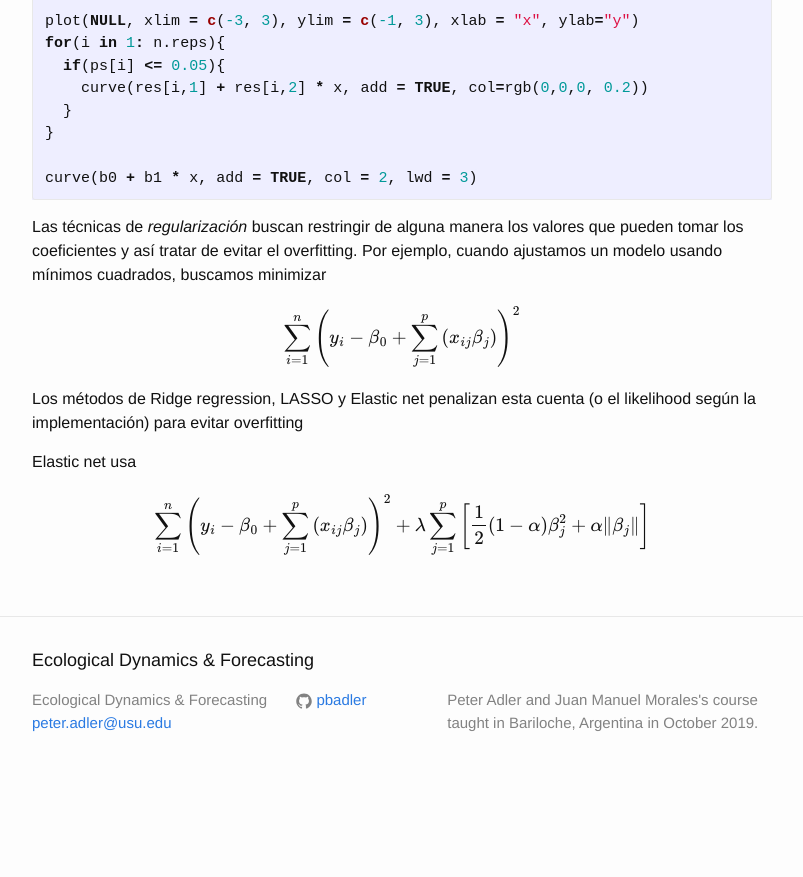
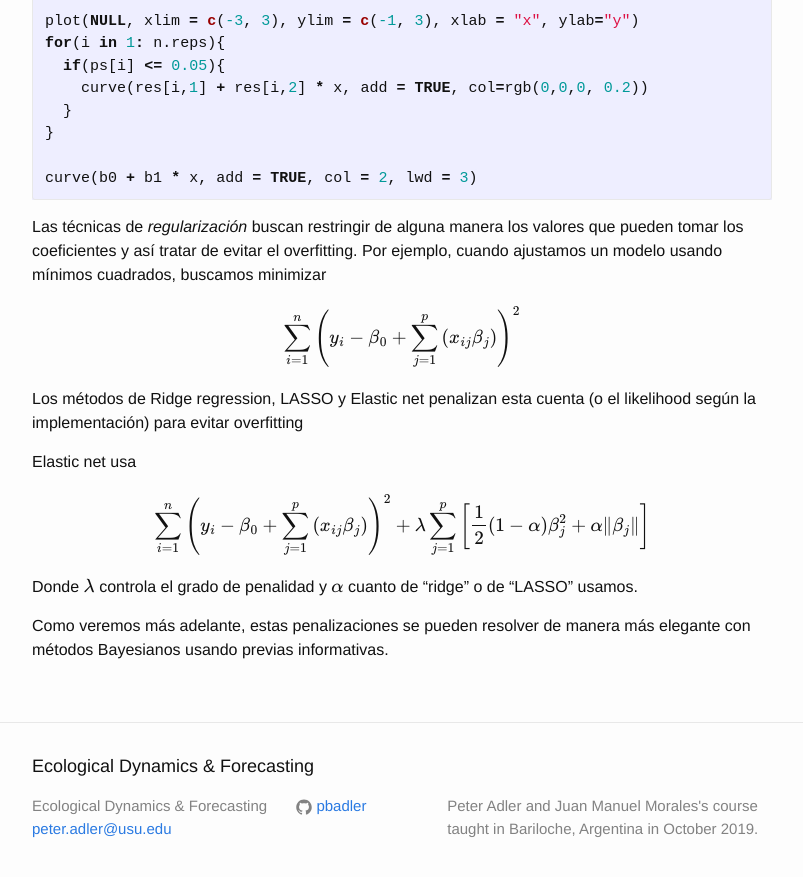
Before and after one commit to pbadler/forecasting-course-short, a Jekyll site: the page built from lectures/bias-variance.md, in a window 1280 px wide and 900 px high, scrolled down 6969 px. Shown: the top 877 px of the window, without its empty margins (238-1041 px from the left). Built offline with Jekyll 4.4.1, drawn with Linux system fonts in a browser that asks for light colours; formulas are drawn with MathJax 3; a script that is not in the unit is left out; before the commit the page ends 7763 px from its top, so only the background shows below that.

Commit message:
minor edits

```diff
--- a/lectures/bias-variance.md
+++ b/lectures/bias-variance.md
@@ -333,3 +333,7 @@ Elastic net usa
 $$
 \sum_{i = 1}^{n} \left( y_i - \beta_0 + \sum_{j = 1}^{p} \left( x_{ij} \beta_j \right)  \right)^2 + \lambda \sum_{j = 1}^{p} \left[ \frac{1}{2} \left(1 - \alpha \right) \beta_{j}^2 + \alpha  \lVert \beta_j \rVert \right]
 $$
+
+Donde $\lambda$ controla el grado de penalidad y $\alpha$ cuanto de "ridge" o de "LASSO" usamos.
+
+Como veremos más adelante, estas penalizaciones se pueden resolver de manera más elegante con métodos Bayesianos usando previas informativas.
```
Also changed, not shown: lectures/bias-variance.html (+11 -1 lines).
